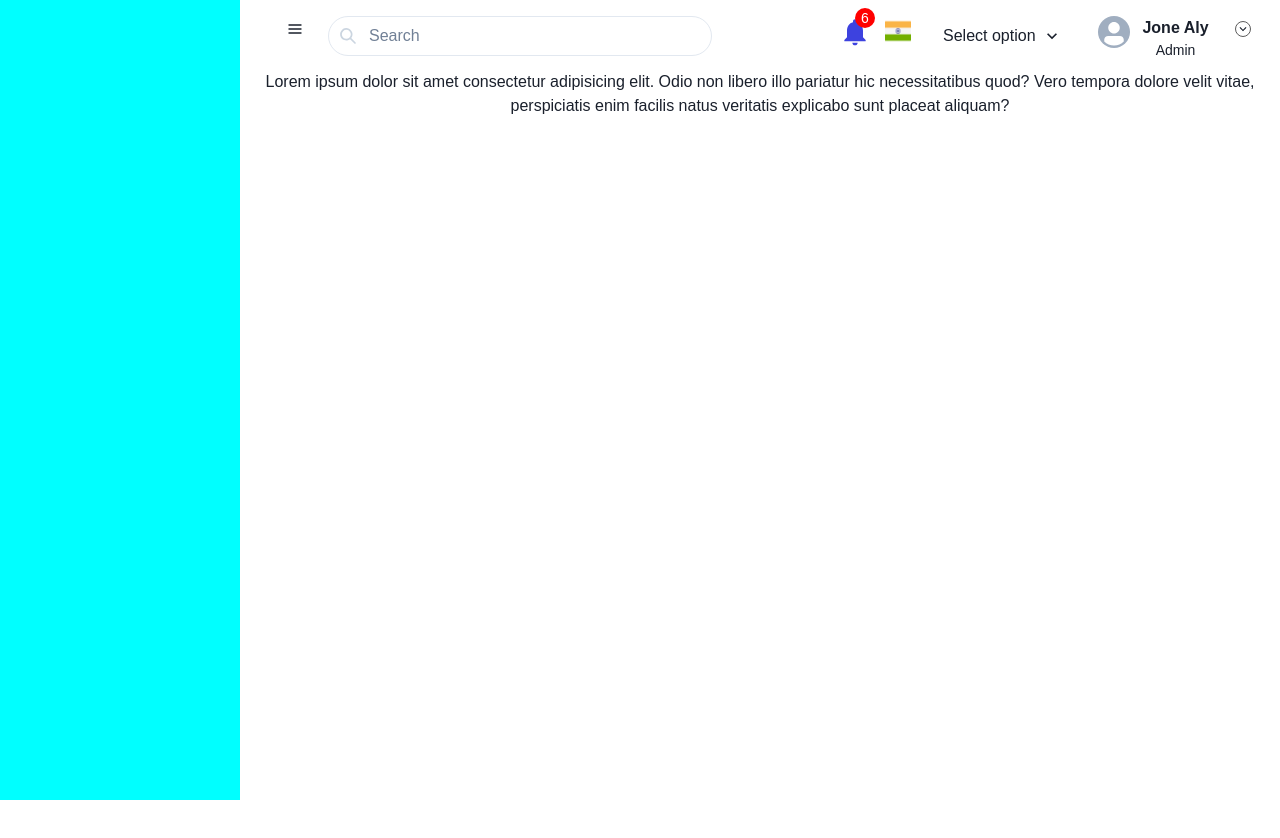
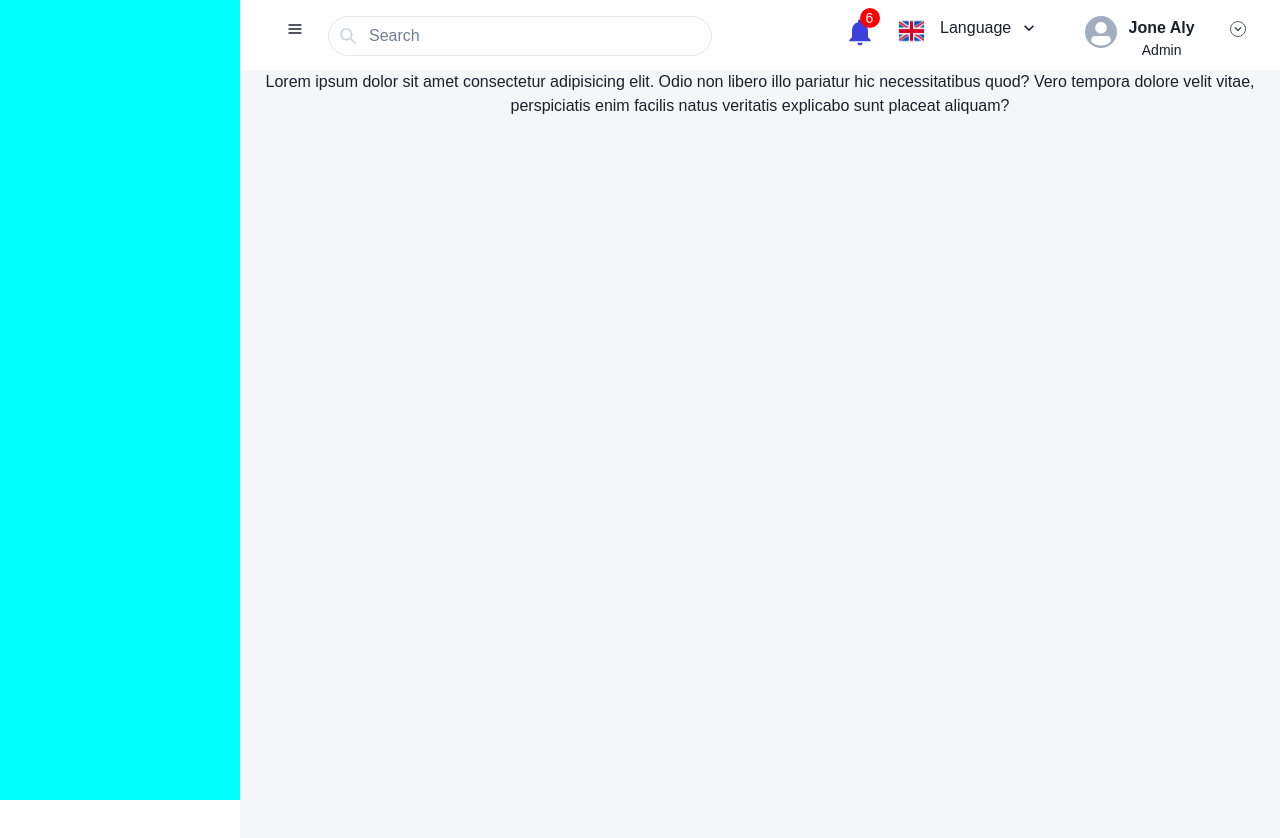
Before and after one commit to Nikhil-81/job_task, a React (Create React App) app in the folder myapp/: page / in a window 1280 px wide. Shown: the top 838 px of the page. Before the commit the page ends 800 px from the top, so only its background shows below. Built offline with nearby package versions, Linux system fonts and the light colour scheme.

Commit message:
language_functionality_added

```diff
--- a/myapp/src/component/navbr.jsx
+++ b/myapp/src/component/navbr.jsx
@@ -10,9 +10,26 @@ import {
   Select,
   Text,
 } from "@chakra-ui/react";
+import { useState } from "react";
 import india_flag from "../images/india.png";
+import uk_flag from "../images/united-kingdom.png";
+import usa_flag from "../images/united-states.png";
+
 import "../styles/nav.css"
+
+let flags={
+    in:india_flag,
+    us:usa_flag,
+    uk:uk_flag
+}
 export default function NavBar() {
+
+const [countryImg,setcountry_img]=useState(uk_flag)
+function hendleChange(data){
+setcountry_img(flags[data])
+
+}
+
   return (
 
     <div className="nav_main" >
@@ -39,12 +56,14 @@ export default function NavBar() {
         </span>
         <Flex  >
           <span>
-            <Image src={india_flag} boxSize="30px" />
+            {countryImg?(
+                <Image src={countryImg} boxSize="30px" />
+                ):<></>}
           </span>
-          <Select placeholder="Select option" className="con_select" >
+          <Select variant="unstyled" placeholder="Language" className="con_select" onChange={(e)=>hendleChange(e.target.value)}  >
             <option value="us">English</option>
             <option value="in">Hindi</option>
-            <option variant="unstyled" value="uk">
+            <option  value="uk">
               English
             </option>
           </Select>
--- a/myapp/src/page/dashbord.jsx
+++ b/myapp/src/page/dashbord.jsx
@@ -8,7 +8,7 @@ export default function Dashbord(){
         <Sidebar/>
         <div>
         <NavBar/>
-      <div>
+      <div className="dash_con" >
         <h1>Lorem ipsum dolor sit amet consectetur adipisicing elit. Odio non libero illo pariatur hic necessitatibus quod? Vero tempora dolore velit vitae, perspiciatis enim facilis natus veritatis explicabo sunt placeat aliquam?</h1>
       </div>
         </div>
--- a/myapp/src/styles/dashbord.css
+++ b/myapp/src/styles/dashbord.css
@@ -1,4 +1,10 @@
 .dash_main{
-    display: flex;
 
+display: flex;
 }
+
+.dash_con{
+    background-color: #F5F6FA;
+    height: 100vh;
+    overflow-x: hidden;
+}
```
